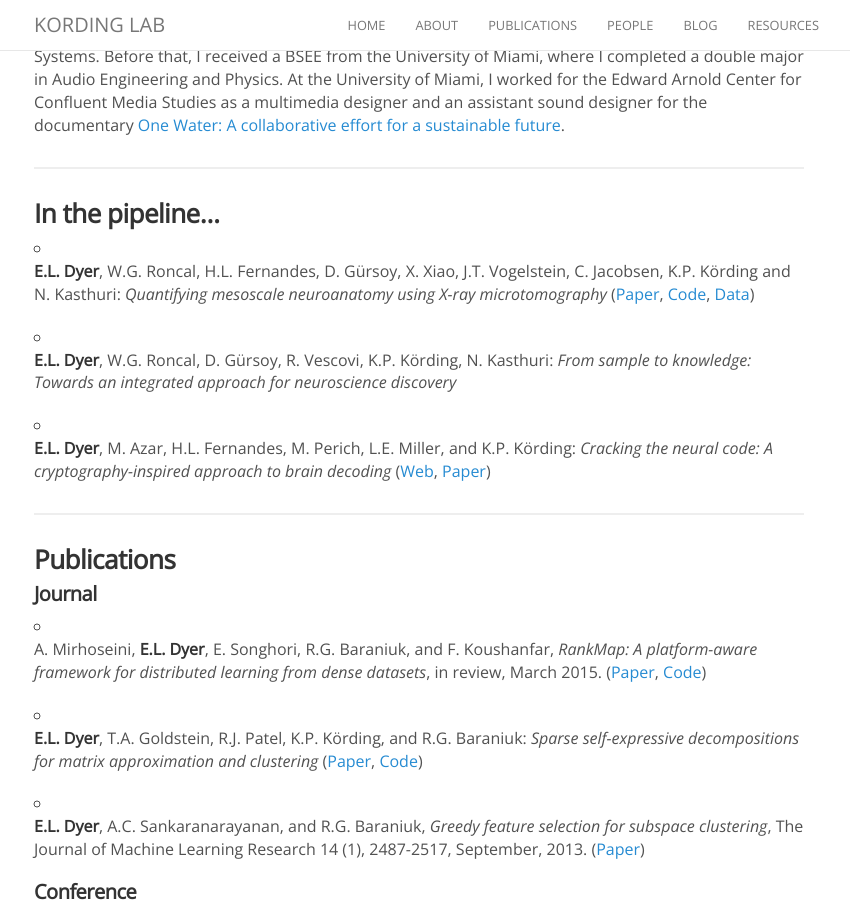
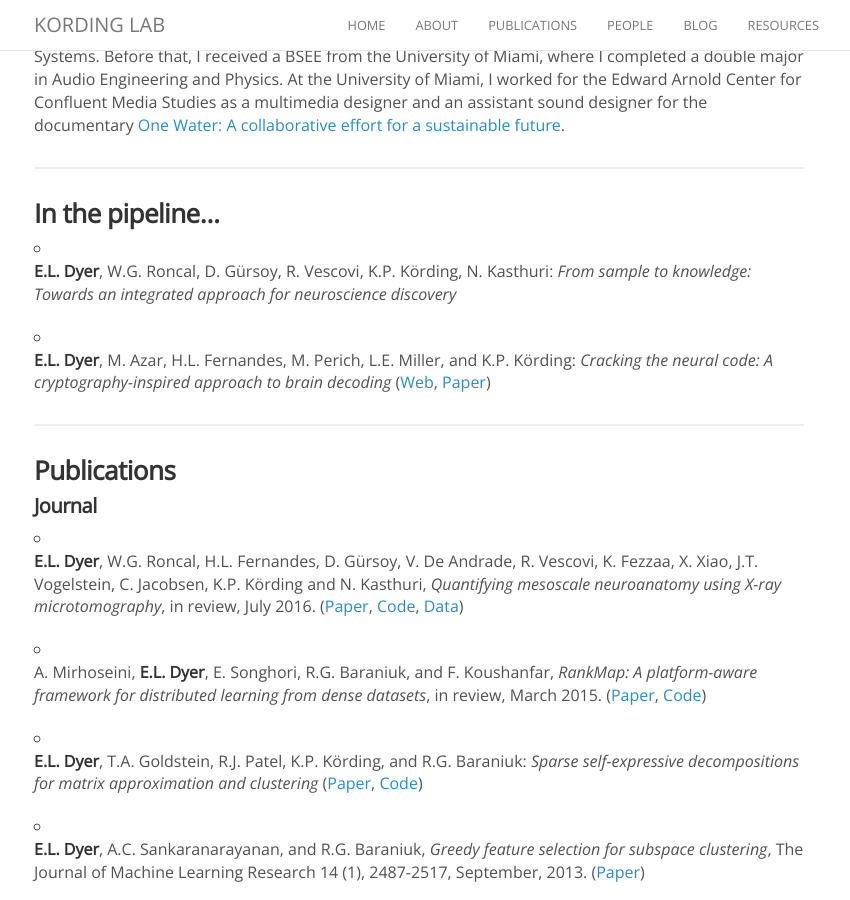
Before and after one commit to KordingLab/KordingLab.github.io, a Jekyll site: the page built from _people/eva_dyer.md, in a window 1280 px wide and 900 px high, scrolled down 911 px. Shown: the whole window, without its empty margins (221-1071 px from the left). Built offline with Jekyll 4.4.1, drawn with Linux system fonts in a browser that asks for light colours; nearby versions of some CDN libraries; comment, search, counter and statistics services are not loaded.

Commit message:
Update eva_dyer.md

```diff
--- a/_people/eva_dyer.md
+++ b/_people/eva_dyer.md
@@ -37,9 +35,11 @@
 ### Publications
 
 #### Journal ####
+- **E.L. Dyer**, W.G. Roncal, H.L. Fernandes, D. Gürsoy, V. De Andrade, R. Vescovi, K. Fezzaa, X. Xiao, J.T. Vogelstein, C. Jacobsen, K.P. Körding and N. Kasthuri, _Quantifying mesoscale neuroanatomy using X-ray microtomography_, in review, July 2016.  ([Paper](http://dl.dropboxusercontent.com/u/1260288/Papers/Dyer_Xbrain2016.pdf), [Code](http://github.com/neurodata/xbrain/tree/master/code), [Data](http://github.com/neurodata/xbrain/tree/master/data))
+
 - A. Mirhoseini, **E.L. Dyer**, E. Songhori, R.G. Baraniuk, and F. Koushanfar, _RankMap: A platform-aware framework for distributed learning from dense datasets_, in review, March 2015. ([Paper](http://arxiv.org/abs/1503.08169), [Code](https://github.com/azalia/RankMap))
 
-- **E.L. Dyer**, T.A. Goldstein, R.J. Patel, K.P. Körding, and R.G. Baraniuk: _Sparse self-expressive decompositions for matrix approximation and clustering_ ([Paper](http://arxiv.org/abs/1505.00824), [Code]())<br>
+- **E.L. Dyer**, T.A. Goldstein, R.J. Patel, K.P. Körding, and R.G. Baraniuk: _Sparse self-expressive decompositions for matrix approximation and clustering_ ([Paper](http://arxiv.org/abs/1505.00824), [Code]())
 
 - **E.L. Dyer**, A.C. Sankaranarayanan, and R.G. Baraniuk, _Greedy feature selection for subspace clustering_, The Journal of Machine Learning Research 14 (1), 2487-2517, September, 2013. ([Paper](https://www.dropbox.com/s/ll13utoiezvnbc6/Dyer_JMLR13.pdf?dl=0))
 
```
Also changed, not shown: other parts of _people/eva_dyer.md (+0 -2 lines).
